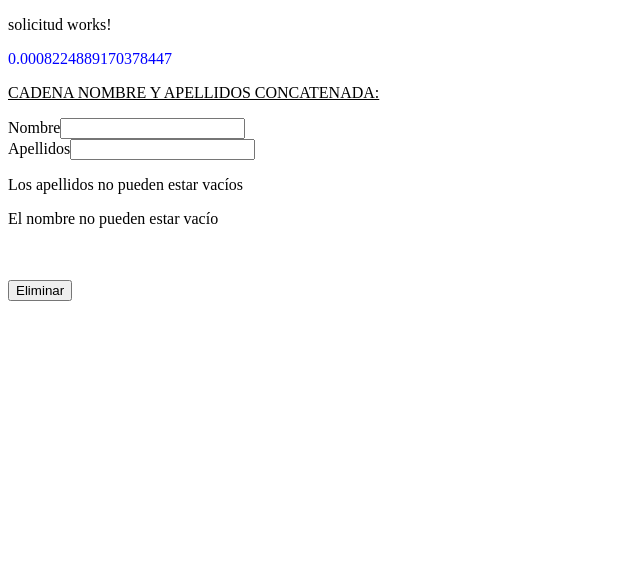
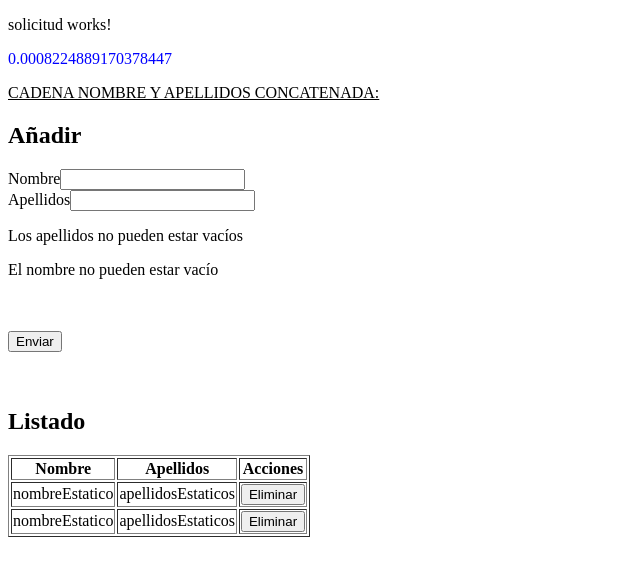
Before and after one commit to alvarocalvo/curso-jcyl, an Angular app: page / in a window 1280 px wide. Shown: the top 576 px of the page, without its empty margins (0-640 px from the left). Built offline with nearby package versions, Linux system fonts and the light colour scheme.

Commit message:
EJERCICIO 8

```diff
--- a/src/app/solicitud/solicitud.component.html
+++ b/src/app/solicitud/solicitud.component.html
@@ -1,15 +1,31 @@
 <p>solicitud works!</p>
-<p [style.color]="+solicitud.valor > 0.5 ? 'red':'blue'">{{solicitud.valor}}</p>
-<p><u>CADENA NOMBRE Y APELLIDOS CONCATENADA:</u> {{solicitud.nombre}} {{solicitud.apellidos}}</p>
+<p [style.color]="+sol.valor > 0.5 ? 'red':'blue'">{{sol.valor}}</p>
+<p><u>CADENA NOMBRE Y APELLIDOS CONCATENADA:</u> {{sol.nombre}} {{sol.apellidos}}</p>
 
+<h2>Añadir</h2>
 <label>Nombre</label>
-<input (keyup)="nombre($event)" />
+<input (keyup)="nombre($event)" #nombreInput/>
 <br/>
 
 <label>Apellidos</label>
-<input (keyup)="apellidos($event)" />
-<p *ngIf="solicitud.apellidos.length<=0">Los apellidos no pueden estar vacíos</p>
-<p *ngIf="solicitud.nombre.length<=0">El nombre no pueden estar vacío</p>
+<input (keyup)="apellidos($event)" #apellidosInput />
+<p *ngIf="sol.apellidos.length<=0">Los apellidos no pueden estar vacíos</p>
+<p *ngIf="sol.nombre.length<=0">El nombre no pueden estar vacío</p>
 <br/><br/>
+<button (click)="this.annadir(nombreInput.value,apellidosInput.value)">Enviar</button>
 
-<button (click)="this.accion('eliminar')">Eliminar</button>
+<br/><br/><br/>
+<h2>Listado</h2>
+<table border="1">
+  <tr>
+    <th>Nombre</th>
+    <th>Apellidos</th>
+    <th>Acciones</th>
+  </tr>
+  <tr *ngFor="let solicitud of solicitudes">
+    <td>{{solicitud.nombre}}</td>
+    <td>{{solicitud.apellidos}}</td>
+    <td><button (click)="this.eliminar(solicitud)">Eliminar</button></td>
+  </tr>
+
+</table>
--- a/src/app/solicitud/solicitud.component.ts
+++ b/src/app/solicitud/solicitud.component.ts
@@ -1,4 +1,5 @@
 import { Component, OnInit } from '@angular/core';
+import {Solicitud} from "./solicitud";
 
 @Component({
   selector: 'app-solicitud',
@@ -7,33 +8,32 @@ import { Component, OnInit } from '@angular/core';
 })
 export class SolicitudComponent implements OnInit {
 
-  solicitud = {nombre: "", apellidos: "", valor:""}
+  sol:Solicitud = {nombre: "", apellidos: "", valor:""}
+  solicitudes:Array<Solicitud>  = [{nombre:"nombreEstatico", apellidos: "apellidosEstaticos", valor:"1"},{nombre:"nombreEstatico", apellidos: "apellidosEstaticos", valor:"2"}]
 
   constructor() {
     setInterval(() => {
-      this.solicitud.valor = ''+Math.random()
+      this.sol.valor = ''+Math.random()
     }, 2000);
   }
 
-  accion(accion:string) {
-    switch(accion) {
-      case 'eliminar':
-        console.log('Eliminar');
-        break;
-      default:
-        console.log('por defecto');
-        break;
-    }
+  annadir(nombreInput:string, apellidosInput: string) {
+        var solicitudTest:Solicitud = {nombre:nombreInput, apellidos: apellidosInput, valor:""}
+        this.solicitudes.push(solicitudTest);
+  }
+
+  eliminar(solicitud:Solicitud) {
+    this.solicitudes=this.solicitudes.filter(x=>x.valor != solicitud.valor)
   }
 
   apellidos($event:KeyboardEvent) {
     const element = $event.target as HTMLInputElement;
-    this.solicitud.apellidos=element.value;
+    this.sol.apellidos=element.value;
   }
 
   nombre($event:KeyboardEvent) {
     const element = $event.target as HTMLInputElement;
-    this.solicitud.nombre=element.value;
+    this.sol.nombre=element.value;
   }
 
   ngOnInit(): void {
--- /dev/null
+++ b/src/app/solicitud/solicitud.ts
@@ -0,0 +1,5 @@
+export class Solicitud {
+  nombre:String="";
+  apellidos:String="";
+  valor:String="";
+}
```
